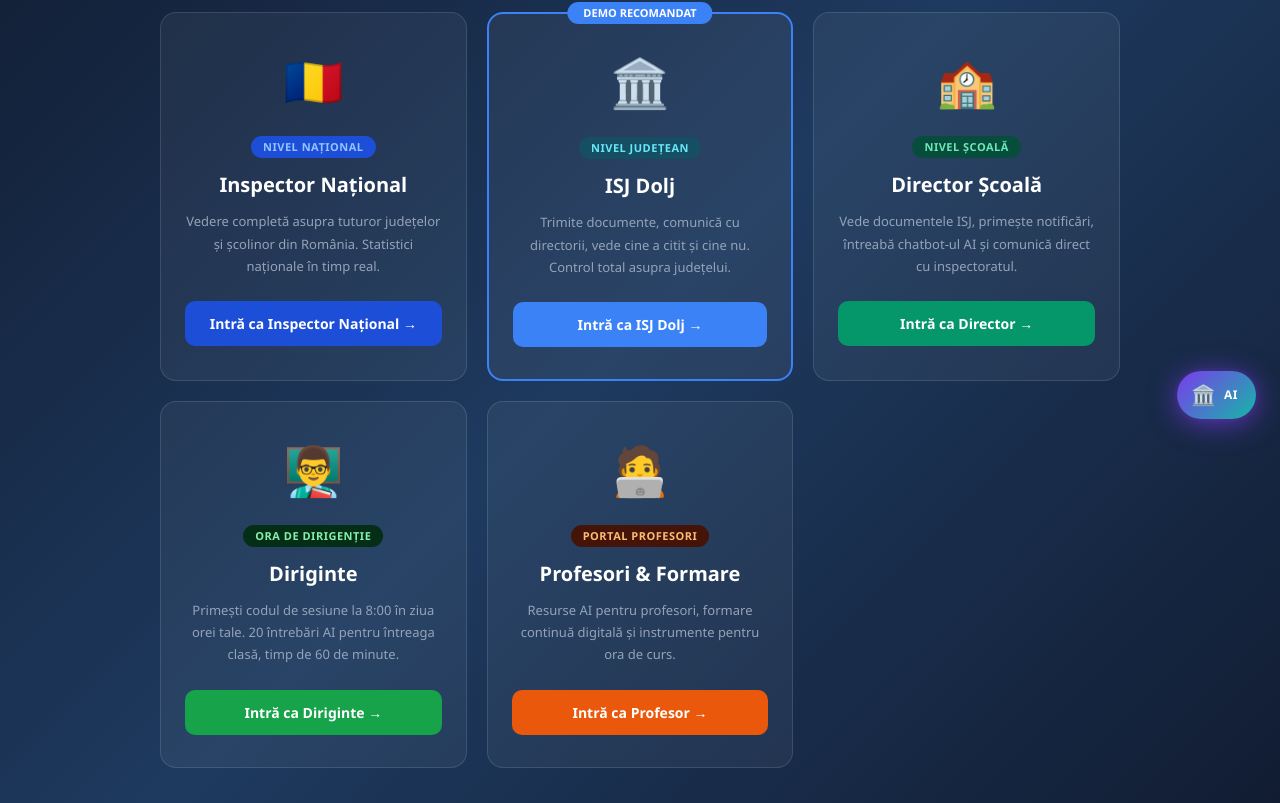
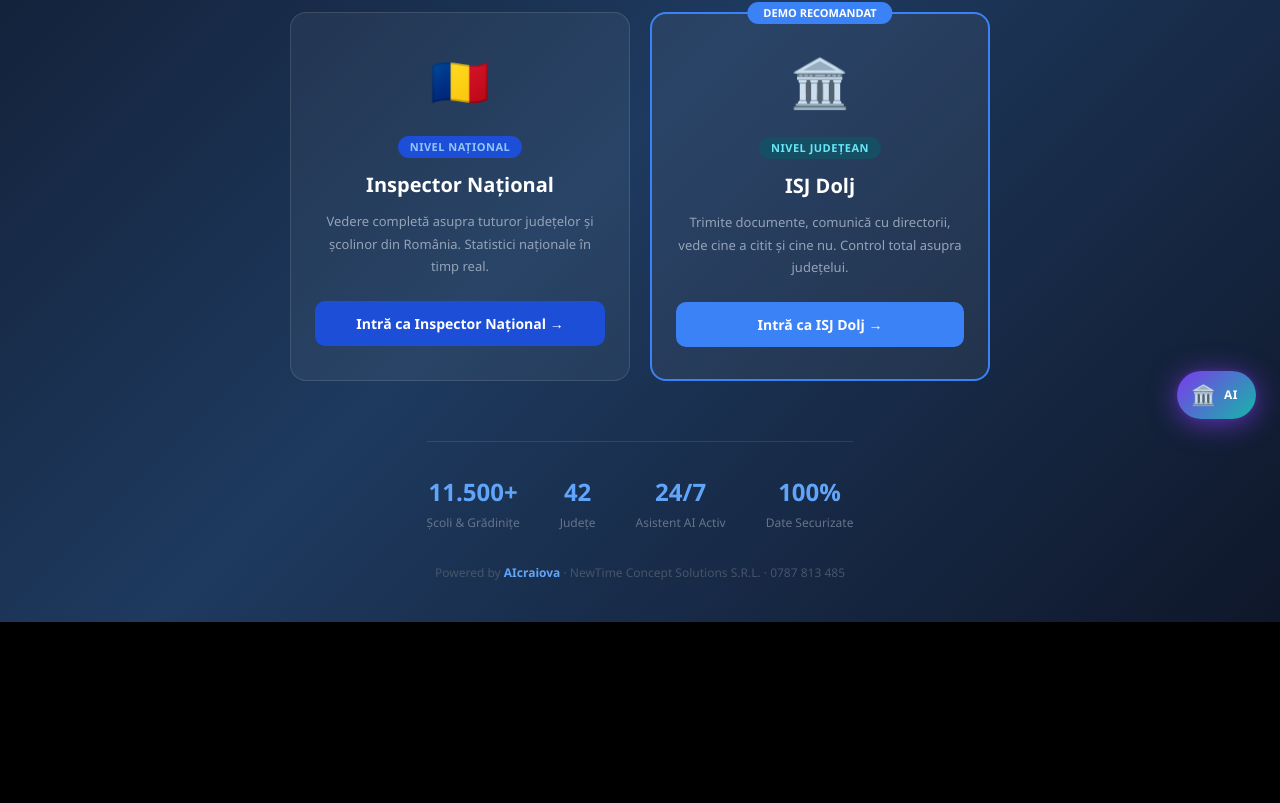
Before and after one commit to catalinradu2026-gif/leadflow-ai, a Next.js app: page /demo in a window 1280 px wide. Shown: the part 357-1160 px from the top of the page. After the commit the page ends 979 px from the top, so only its background shows below. Built offline with nearby package versions, Linux system fonts and the light colour scheme.

Commit message:
Portal ISJ: doar Inspector National si ISJ Dolj; titlu card actualizat

```diff
--- a/app/aracip/page.tsx
+++ b/app/aracip/page.tsx
@@ -211,7 +211,7 @@ export default function AracipHome() {
       id: 'isj',
       icon: '🏫',
       tag: 'Portal ISJ',
-      title: 'Inspectorate, Directori,\nDiriginți & Profesori',
+      title: 'Portal\nInspectorate ISJ',
       desc: 'Dashboard centralizat pentru toate unitățile din județ. Raportare, documente și comunicare în timp real.',
       color: '#6366f1',
       colorLight: 'rgba(99,102,241,0.1)',
--- a/app/demo/page.tsx
+++ b/app/demo/page.tsx
@@ -55,9 +55,9 @@ export default function DemoLanding() {
       {/* Role Cards */}
       <div style={{
         display: 'grid',
-        gridTemplateColumns: isMobile ? '1fr' : 'repeat(3, 1fr)',
+        gridTemplateColumns: isMobile ? '1fr' : 'repeat(2, 1fr)',
         gap: '20px',
-        maxWidth: '960px',
+        maxWidth: '700px',
         width: '100%',
       }}>
         {/* Inspector National */}
@@ -184,170 +184,6 @@ export default function DemoLanding() {
           </div>
         </div>
 
-        {/* Director */}
-        <div
-          onClick={() => router.push('/demo/director')}
-          style={{
-            background: 'rgba(255,255,255,0.05)',
-            border: '1px solid rgba(255,255,255,0.12)',
-            borderRadius: '16px',
-            padding: '32px 24px',
-            cursor: 'pointer',
-            transition: 'all 0.2s',
-            textAlign: 'center',
-          }}
-          onMouseEnter={e => {
-            (e.currentTarget as HTMLDivElement).style.background = 'rgba(255,255,255,0.1)'
-            ;(e.currentTarget as HTMLDivElement).style.borderColor = '#10b981'
-            ;(e.currentTarget as HTMLDivElement).style.transform = 'translateY(-4px)'
-          }}
-          onMouseLeave={e => {
-            (e.currentTarget as HTMLDivElement).style.background = 'rgba(255,255,255,0.05)'
-            ;(e.currentTarget as HTMLDivElement).style.borderColor = 'rgba(255,255,255,0.12)'
-            ;(e.currentTarget as HTMLDivElement).style.transform = 'translateY(0)'
-          }}
-        >
-          <div style={{ fontSize: '48px', marginBottom: '16px' }}>🏫</div>
-          <div style={{
-            display: 'inline-block',
-            background: '#064e3b',
-            color: '#6ee7b7',
-            fontSize: '11px',
-            fontWeight: 700,
-            padding: '3px 12px',
-            borderRadius: '20px',
-            marginBottom: '12px',
-            letterSpacing: '0.5px',
-          }}>
-            NIVEL ȘCOALĂ
-          </div>
-          <h3 style={{ fontSize: '20px', fontWeight: 700, color: '#fff', marginBottom: '10px' }}>
-            Director Școală
-          </h3>
-          <p style={{ fontSize: '13px', color: '#94a3b8', lineHeight: 1.7, marginBottom: '24px' }}>
-            Vede documentele ISJ, primește notificări, întreabă chatbot-ul AI și comunică direct cu inspectoratul.
-          </p>
-          <div style={{
-            background: '#059669',
-            color: '#fff',
-            padding: '12px 24px',
-            borderRadius: '10px',
-            fontSize: '14px',
-            fontWeight: 600,
-          }}>
-            Intră ca Director →
-          </div>
-        </div>
-
-        {/* Diriginte */}
-        <div
-          onClick={() => router.push('/edu/diriginte')}
-          style={{
-            background: 'rgba(255,255,255,0.05)',
-            border: '1px solid rgba(255,255,255,0.12)',
-            borderRadius: '16px',
-            padding: '32px 24px',
-            cursor: 'pointer',
-            transition: 'all 0.2s',
-            textAlign: 'center',
-          }}
-          onMouseEnter={e => {
-            (e.currentTarget as HTMLDivElement).style.background = 'rgba(34,197,94,0.1)'
-            ;(e.currentTarget as HTMLDivElement).style.borderColor = '#22c55e'
-            ;(e.currentTarget as HTMLDivElement).style.transform = 'translateY(-4px)'
-          }}
-          onMouseLeave={e => {
-            (e.currentTarget as HTMLDivElement).style.background = 'rgba(255,255,255,0.05)'
-            ;(e.currentTarget as HTMLDivElement).style.borderColor = 'rgba(255,255,255,0.12)'
-            ;(e.currentTarget as HTMLDivElement).style.transform = 'translateY(0)'
-          }}
-        >
-          <div style={{ fontSize: '48px', marginBottom: '16px' }}>👨‍🏫</div>
-          <div style={{
-            display: 'inline-block',
-            background: '#052e16',
-            color: '#86efac',
-            fontSize: '11px',
-            fontWeight: 700,
-            padding: '3px 12px',
-            borderRadius: '20px',
-            marginBottom: '12px',
-            letterSpacing: '0.5px',
-          }}>
-            ORA DE DIRIGENȚIE
-          </div>
-          <h3 style={{ fontSize: '20px', fontWeight: 700, color: '#fff', marginBottom: '10px' }}>
-            Diriginte
-          </h3>
-          <p style={{ fontSize: '13px', color: '#94a3b8', lineHeight: 1.7, marginBottom: '24px' }}>
-            Primești codul de sesiune la 8:00 în ziua orei tale. 20 întrebări AI pentru întreaga clasă, timp de 60 de minute.
-          </p>
-          <div style={{
-            background: '#16a34a',
-            color: '#fff',
-            padding: '12px 24px',
-            borderRadius: '10px',
-            fontSize: '14px',
-            fontWeight: 600,
-          }}>
-            Intră ca Diriginte →
-          </div>
-        </div>
-
-        {/* Profesori */}
-        <div
-          onClick={() => router.push('/edu/cursuri-profesori')}
-          style={{
-            background: 'rgba(255,255,255,0.05)',
-            border: '1px solid rgba(255,255,255,0.12)',
-            borderRadius: '16px',
-            padding: '32px 24px',
-            cursor: 'pointer',
-            transition: 'all 0.2s',
-            textAlign: 'center',
-          }}
-          onMouseEnter={e => {
-            (e.currentTarget as HTMLDivElement).style.background = 'rgba(249,115,22,0.1)'
-            ;(e.currentTarget as HTMLDivElement).style.borderColor = '#f97316'
-            ;(e.currentTarget as HTMLDivElement).style.transform = 'translateY(-4px)'
-          }}
-          onMouseLeave={e => {
-            (e.currentTarget as HTMLDivElement).style.background = 'rgba(255,255,255,0.05)'
-            ;(e.currentTarget as HTMLDivElement).style.borderColor = 'rgba(255,255,255,0.12)'
-            ;(e.currentTarget as HTMLDivElement).style.transform = 'translateY(0)'
-          }}
-        >
-          <div style={{ fontSize: '48px', marginBottom: '16px' }}>🧑‍💻</div>
-          <div style={{
-            display: 'inline-block',
-            background: '#431407',
-            color: '#fdba74',
-            fontSize: '11px',
-            fontWeight: 700,
-            padding: '3px 12px',
-            borderRadius: '20px',
-            marginBottom: '12px',
-            letterSpacing: '0.5px',
-          }}>
-            PORTAL PROFESORI
-          </div>
-          <h3 style={{ fontSize: '20px', fontWeight: 700, color: '#fff', marginBottom: '10px' }}>
-            Profesori & Formare
-          </h3>
-          <p style={{ fontSize: '13px', color: '#94a3b8', lineHeight: 1.7, marginBottom: '24px' }}>
-            Resurse AI pentru profesori, formare continuă digitală și instrumente pentru ora de curs.
-          </p>
-          <div style={{
-            background: '#ea580c',
-            color: '#fff',
-            padding: '12px 24px',
-            borderRadius: '10px',
-            fontSize: '14px',
-            fontWeight: 600,
-          }}>
-            Intră ca Profesor →
-          </div>
-        </div>
       </div>
 
       {/* Stats bar */}
```
